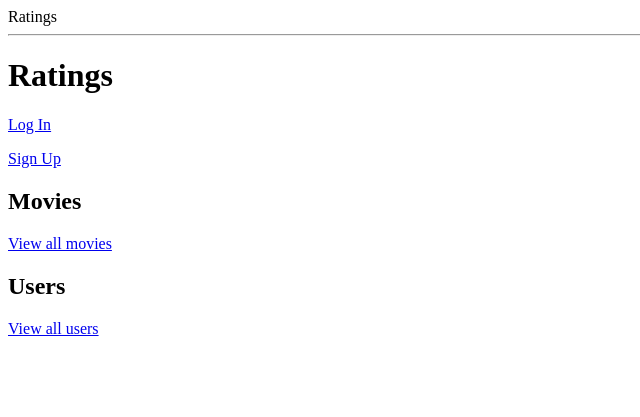
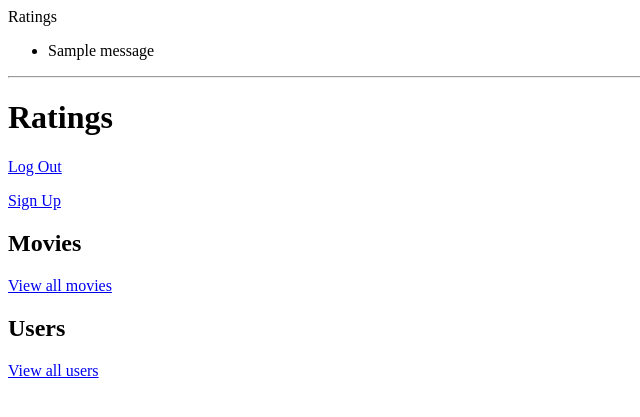
Before and after one commit to kelseyoo14/ratings, a Flask app: page / in a window 1280 px wide. Shown: the top 417 px of the page, without its empty margins (0-640 px from the left). Run offline with Flask 2, Linux system fonts and the light colour scheme; the visitor is signed in with stand-in values (Sample User, id 1); tables that the repository leaves empty hold one stand-in row (values such as "Sample post"); one stand-in notice (Sample message) is shown.

Commit message:
handled login and logout

```diff
--- a/server.py
+++ b/server.py
@@ -32,6 +32,7 @@ def user_list():
 	users = User.query.all()
 	return render_template("user_list.html",
 							users=users)
+
 
 @app.route("/show-signin")
 def show_signin():
@@ -70,21 +71,33 @@ def show_login():
 def process_login():
 	"""Check that password and email match."""
 
+	# import pdb; pdb.set_trace()
+
 	input_email = request.form.get('email')
 	input_password = request.form.get('password')
 	print input_password, input_email
 
-	# import pdb; pdb.set_trace()
+
 
 	check_user = User.query.filter(User.email == input_email).one()
 
 	if check_user.password == input_password:
-		# FIX ME flash and session user id add
 		flash('You were successfully logged in!')
-		# add user id to session
+		# add user id to session, which you can check in Resources > Cookies > localhost
 		session['user_id'] = check_user.user_id
 		return render_template('homepage.html')
+	else:
+		# catch if password and username don't
+		flash("Your email and password didn't match.")
+		return render_template('login_form.html')
 
+@app.route('/logout')
+def logout():
+	"""Delete the user session. Flash message that they have been logged out."""
+	# this removes entire session dictionary
+	session.clear()
+	flash("You've been logged out.")
+	return render_template("homepage.html")
 
 
 
--- a/templates/base.html
+++ b/templates/base.html
@@ -6,9 +6,17 @@
 
 <body>
   Ratings
+  <ul>
+  	{% for message in get_flashed_messages() %}
+  	<li>{{ message }}</li>
+  	{% endfor %}
+  </ul>
   <hr>
+
 
   {% block content %} put your content here {% endblock %}
 
+
+
 </body>
 </html>
--- a/templates/homepage.html
+++ b/templates/homepage.html
@@ -2,9 +2,15 @@
 {% block content %}
 
 <h1>Ratings</h1>
+<!-- if session exists, show log out button
+if not, show the log in button -->
+{% if session %}
+	<p><a href="/logout">Log Out</a></p>
+{% else %}
+	<p><a href="/show-login">Log In</a></p>
+{% endif %}
 
-<p><a href="/show-login">Log In</a></p>
-<p><a href="/show-signup">Sign Up</a></p>
+<p><a href="/show-signin">Sign Up</a></p>
 
 <h2>Movies</h2>
 <p><a href="/movies">View all movies</a></p>
```
